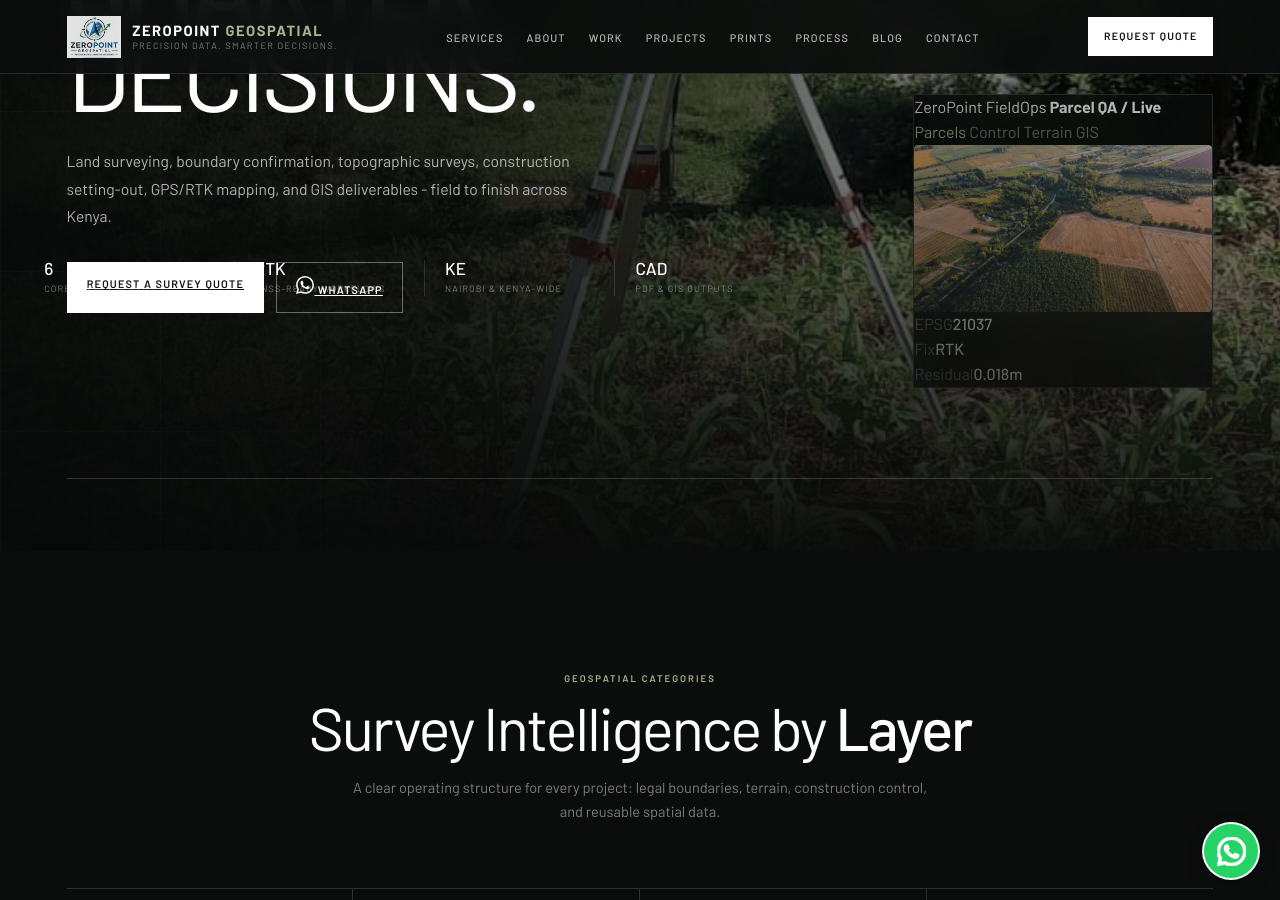
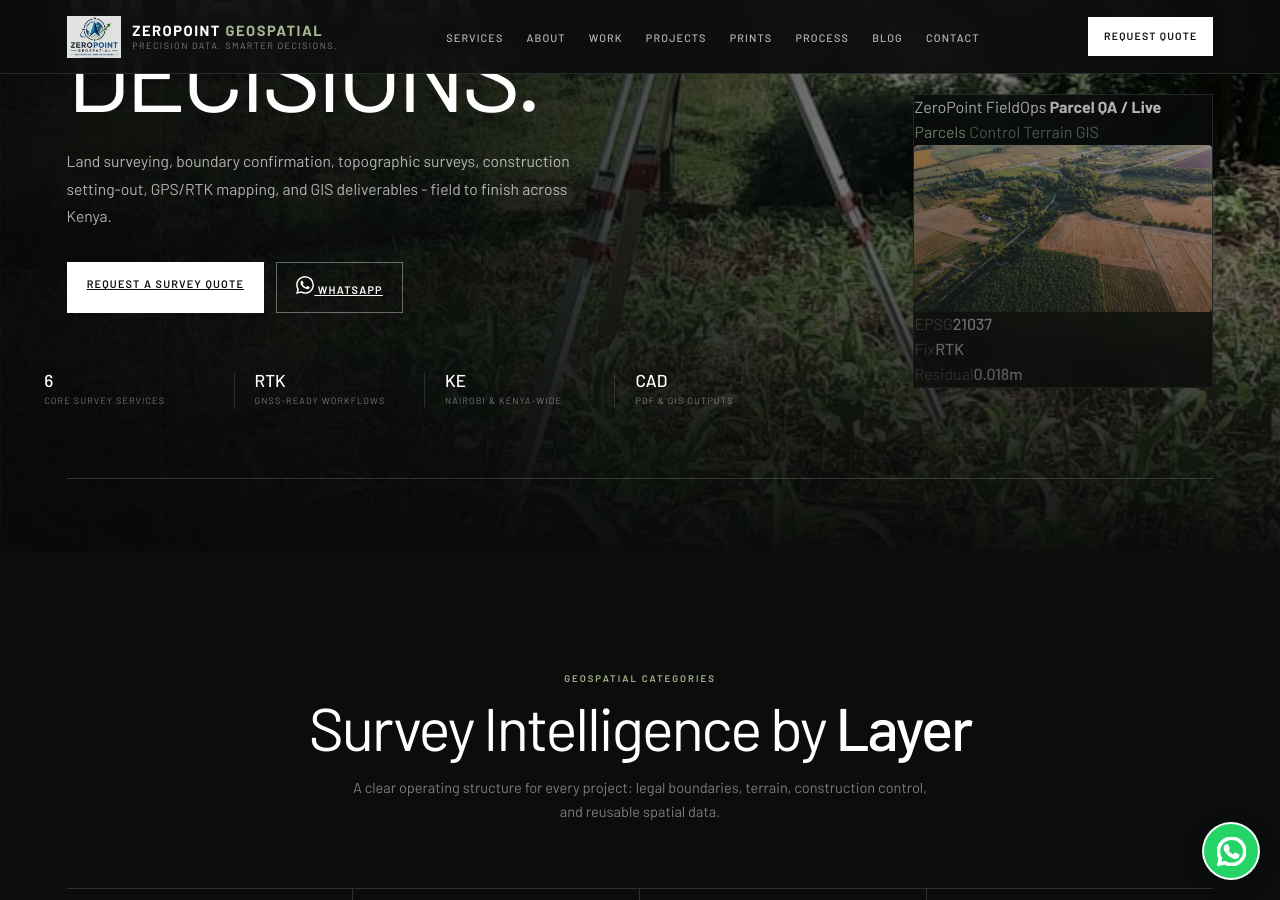
Before and after one commit to ZeroPointGeospatial/zeropoint, a Jekyll site: the page built from index.html, in a window 1280 px wide and 900 px high, scrolled down 394 px. Built offline with Jekyll 4.4.1, drawn with Linux system fonts in a browser that asks for light colours; some web fonts are replaced.

Commit message:
Add files via upload

```diff
--- a/css/site.css
+++ b/css/site.css
@@ -196,7 +196,7 @@
   position: relative;
   z-index: 6;
   width: min(850px, 72vw);
-  padding: 10.7rem 0 0 5.2%;
+  padding: 10.7rem 0 7rem 5.2%;
 }
 .hero-badge {
   display: inline-flex;
```
